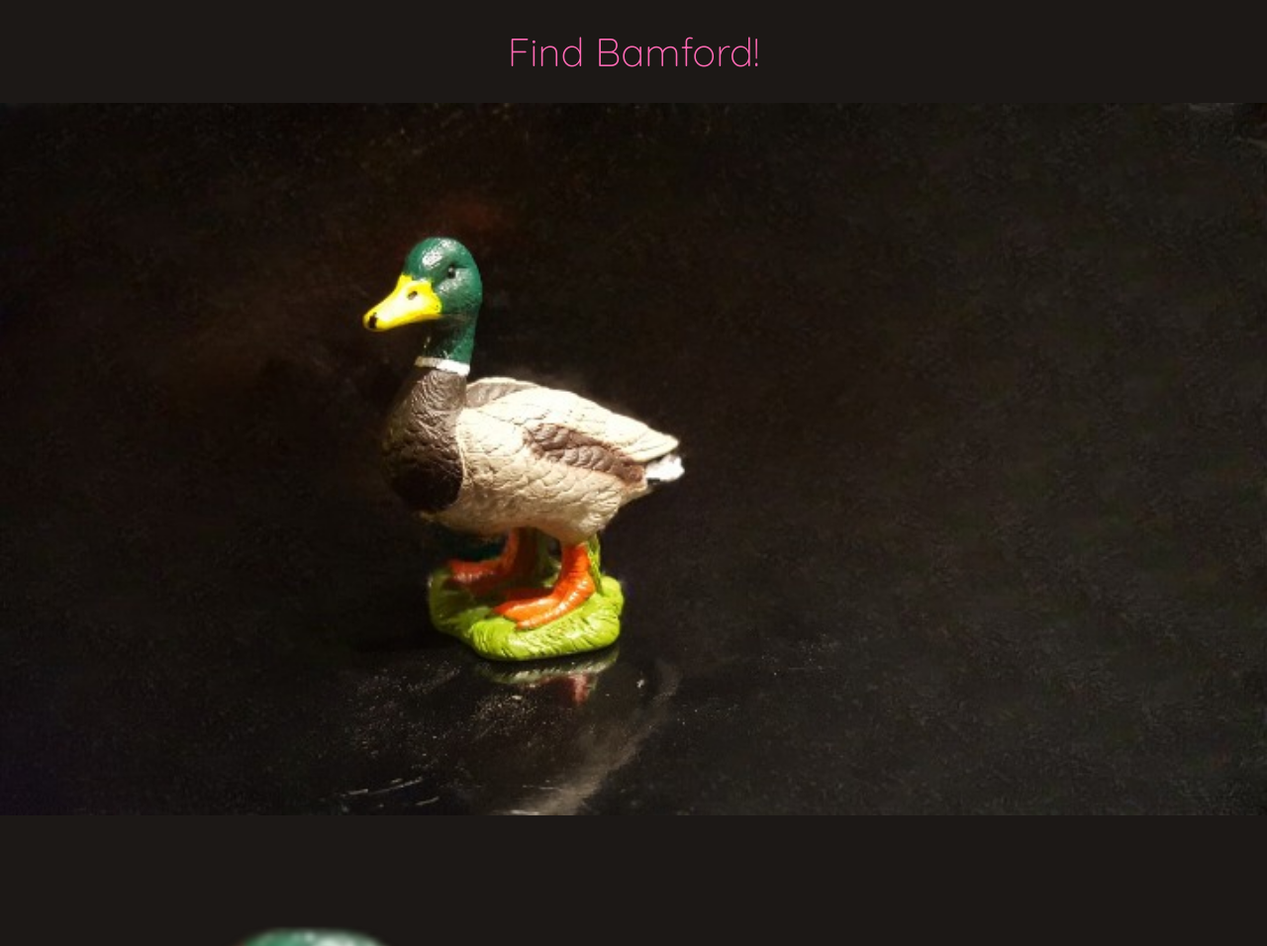
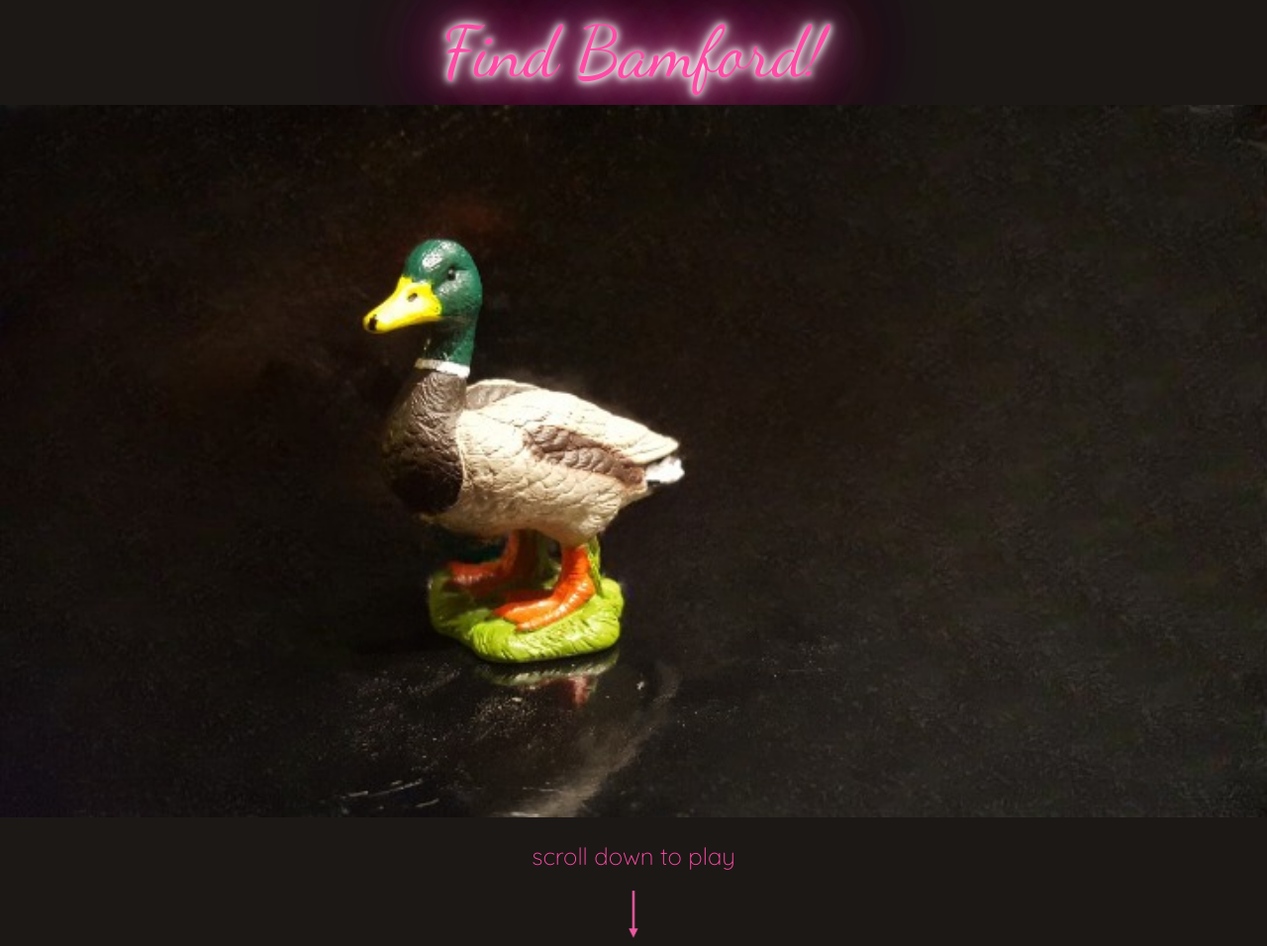
Before and after one commit to patrosk/useless, a plain HTML site: page index.html in a window 1280 px wide. Shown: the top 956 px of the page at 99% size. Drawn offline with Linux system fonts and the light colour scheme.

Commit message:
Added js

```diff
--- a/app.js
+++ b/app.js
@@ -0,0 +1,30 @@
+const hero = document.querySelector('.hero');
+const body = document.querySelector('body');
+
+window.addEventListener('scroll', () => {
+  if (window.scrollY > 100) {
+    hero.classList.add('hidden');
+  }
+  if (window.scrollY < 100) {
+    hero.classList.remove('hidden');
+  }
+  console.log('Scrolling...');
+  console.log(window.scrollY);
+});
+
+const arrow = document.querySelector('.arrow');
+const scrollToPlay = document.querySelector('.scrollToPlay');
+const whereIsB = document.querySelector('.where');
+
+window.addEventListener('scroll', () => {
+  if (window.scrollY > 230) {
+    scrollToPlay.classList.add('hidden');
+    arrow.classList.add('hidden');
+    whereIsB.classList.remove('hidden');
+  }
+  if (window.scrollY < 230) {
+    scrollToPlay.classList.remove('hidden');
+    arrow.classList.remove('hidden');
+    whereIsB.classList.add('hidden');
+  }
+});
--- a/index.html
+++ b/index.html
@@ -8,10 +8,18 @@
     <title>Find Bamford</title>
   </head>
   <body>
-    <h1>Find Bamford!</h1>
-    <section class="hero"><img src="Bamfordblack.jpg" alt="" /></section>
-    <div class="bamford-large">
+    <section class="first_section">
+      <h1 class="neon_text">Find Bamford!</h1>
+      <div class="hero"><img src="Bamfordblack.jpg" alt="" /></div>
+      <h2 class="scrollToPlay">scroll down to play</h2>
+      <div>
+        <img class="arrow" src="/arrow.png" alt="" />
+      </div>
+      <h2 class="where hidden">Where is Bamford?</h2>
+    </section>
+    <!-- <div class="bamford-large">
       <img src="/Bamford.png" alt="A toy duck called Bamford" />
-    </div>
+    </div> -->
+    <script src="app.js"></script>
   </body>
 </html>
--- a/style.css
+++ b/style.css
@@ -1,27 +1,73 @@
 * {
   box-sizing: border-box;
 }
+:root {
+  --faded_black: #1c1816;
+  --pink: rgb(255, 75, 165);
+  --font: 'Quicksand';
+  --neon_font: 'Dancing';
+}
 body {
   margin: 0;
-  background-color: #1c1816;
-  font-family: 'Quicksand';
-  color: hotpink;
+  background-color: var(--faded_black);
+  font-family: var(--font);
+  color: var(--pink);
+  font-size: 16px;
+  height: 300vh;
 }
 @font-face {
   font-family: 'Quicksand';
   src: url(/Quicksand-Light.woff) format(woff);
   src: url(/Quicksand-Light.woff2) format(woff2);
 }
+@font-face {
+  font-family: 'Pacifico';
+  src: url(/Pacifico-Regular.woff) format(woff);
+  src: url(/Pacifico-Regular.woff2) format(woff2);
+}
+@font-face {
+  font-family: 'Dancing';
+  src: url(/DancingScript-Regular.woff) format('woff');
+  src: url(/DancingScript-Regular.woff2) format('woff2');
+}
+.first_section {
+  display: flex;
+  flex-direction: column;
+  align-items: center;
+}
 h1 {
   font-weight: 300;
-  font-size: 2.5rem;
+  font-size: 4.5rem;
   text-align: center;
+  margin: 10px;
+  font-family: var(--neon_font);
+}
+.neon_text {
+  color: var(--pink);
+  text-shadow: 0 0 7px #fff, 0 0 10px #fff, 0 0 21px #fff, 0 0 42px var(--pink),
+    0 0 82px var(--pink), 0 0 92px var(--pink), 0 0 102px var(--pink),
+    0 0 151px var(--pink);
 }
 .hero {
   width: 100%;
+  visibility: visible;
+  transition: 0.6s ease;
 }
 .hero img {
   width: 100%;
+}
+.hidden {
+  opacity: 0;
+  visibility: hidden;
+  transition: 0.6s ease;
+}
+h2 {
+  font-weight: 300;
+  text-align: center;
+  transition: 0.6s ease;
+}
+.arrow {
+  height: 3rem;
 }
 .bamford-large {
   width: 100%;
```
Also changed, not shown: DancingScript-Regular.woff (added), DancingScript-Regular.woff2 (added), Pacifico-Regular.woff (added), Pacifico-Regular.woff2 (added), arrow.png (added).
